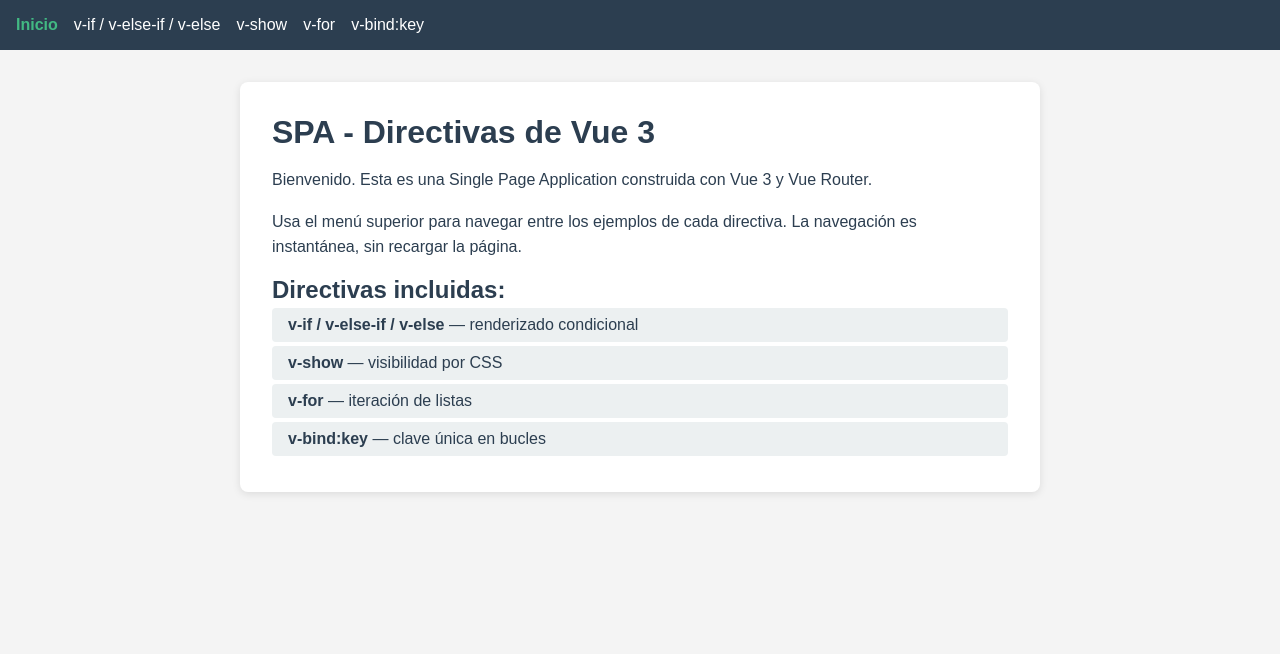
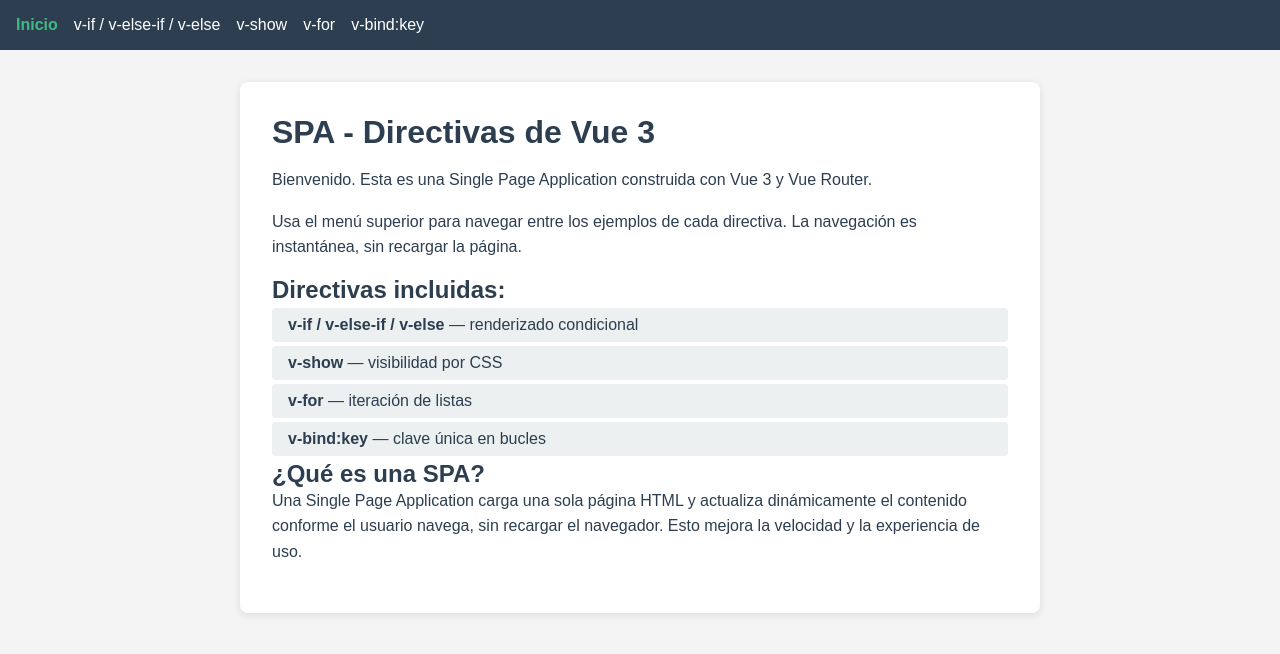
Before and after one commit to fabriciodecuesta19-ux/spa-directivas, a Vue app: page / in a window 1280 px wide. Shown: the top 654 px of the page. Built offline with nearby package versions, Linux system fonts and the light colour scheme.

Commit message:
feat: ampliar contenido de la página de inicio

```diff
--- a/src/views/HomeView.vue
+++ b/src/views/HomeView.vue
@@ -1,14 +1,22 @@
 <template>
   <main>
     <h1>SPA - Directivas de Vue 3</h1>
+
     <p>Bienvenido. Esta es una Single Page Application construida con Vue 3 y Vue Router.</p>
+
     <p>Usa el menú superior para navegar entre los ejemplos de cada directiva. La navegación es instantánea, sin recargar la página.</p>
+
     <h2>Directivas incluidas:</h2>
+
     <ul>
       <li><strong>v-if / v-else-if / v-else</strong> — renderizado condicional</li>
       <li><strong>v-show</strong> — visibilidad por CSS</li>
       <li><strong>v-for</strong> — iteración de listas</li>
       <li><strong>v-bind:key</strong> — clave única en bucles</li>
     </ul>
+
+    <h2>¿Qué es una SPA?</h2>
+
+    <p>Una Single Page Application carga una sola página HTML y actualiza dinámicamente el contenido conforme el usuario navega, sin recargar el navegador. Esto mejora la velocidad y la experiencia de uso.</p>
   </main>
 </template>
```
